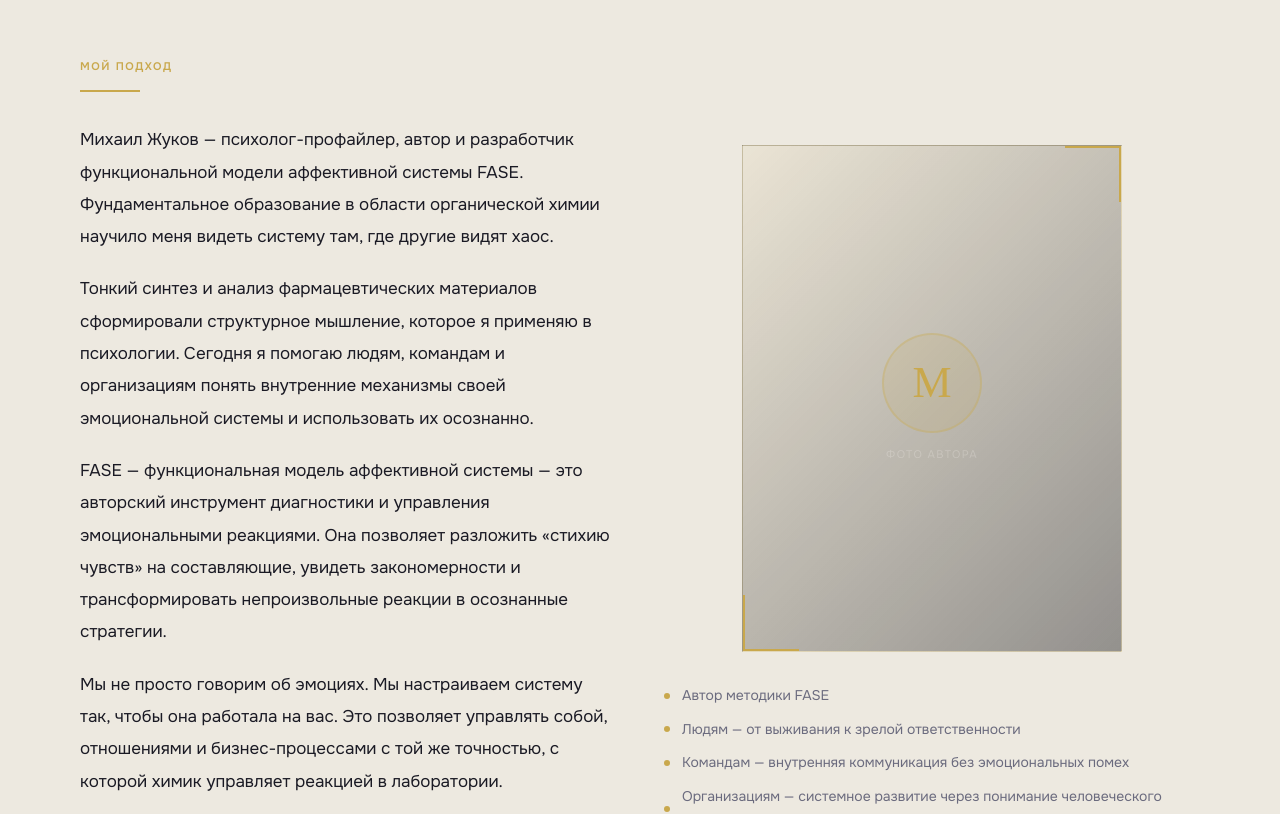
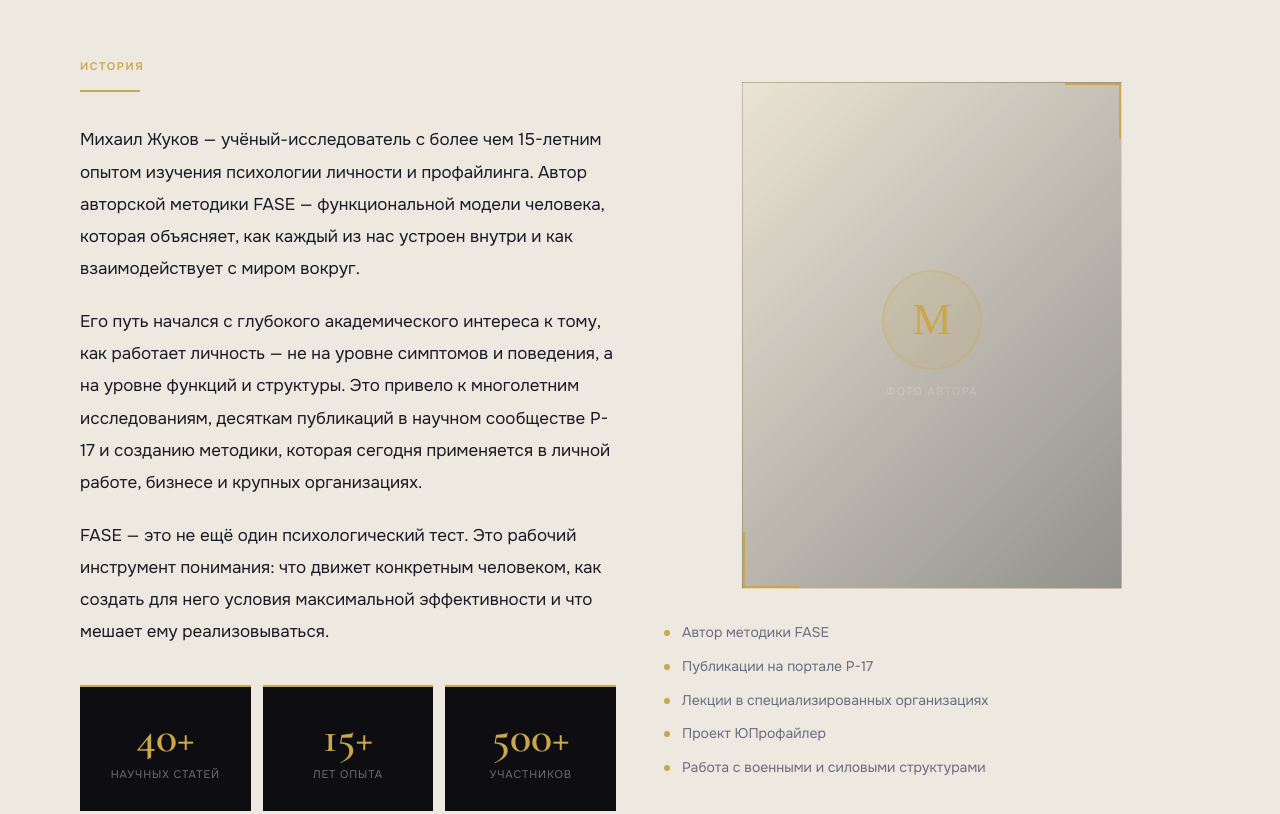
Before and after one commit to roststat/mikhail-zhukov, a Next.js app: page /about in a window 1280 px wide. Shown: the part 540-1354 px from the top of the page. Built offline with nearby package versions, Linux system fonts and the light colour scheme.

Commit message:
Revert "Update about page with new author bio from FASE methodology description"
This reverts commit 1f08dfcb3e5b7e2e5522a74eeb1e6657b5f79e11.

```diff
--- a/app/about/page.tsx
+++ b/app/about/page.tsx
@@ -2,7 +2,7 @@ import Link from "next/link";
 
 export const metadata = {
   title: "Об авторе — Михаил Жуков",
-  description: "Психолог-профайлер, автор и разработчик функциональной модели аффективной системы FASE.",
+  description: "Учёный-исследователь с более чем 15-летним опытом изучения психологии личности и профайлинга. Автор авторской методики FASE.",
 };
 
 export default function About() {
@@ -18,10 +18,10 @@ export default function About() {
 
   const achievements = [
     "Автор методики FASE",
-    "Людям — от выживания к зрелой ответственности",
-    "Командам — внутренняя коммуникация без эмоциональных помех",
-    "Организациям — системное развитие через понимание человеческого фактора",
-    "Образование в области органической химии",
+    "Публикации на портале P-17",
+    "Лекции в специализированных организациях",
+    "Проект ЮПрофайлер",
+    "Работа с военными и силовыми структурами",
   ];
 
   return (
@@ -32,7 +32,7 @@ export default function About() {
             <div className="gold-rule"></div>
             <span className="tag">Об авторе</span>
           </div>
-          <h1 className="page-h1 f-display">Психолог.<br /><em style={{color:"var(--gold)"}}>Профайлер.</em><br />Исследователь.</h1>
+          <h1 className="page-h1 f-display">Учёный.<br /><em style={{color:"var(--gold)"}}>Исследователь.</em><br />Профайлер.</h1>
         </div>
       </div>
 
@@ -40,12 +40,11 @@ export default function About() {
         <div className="wrap">
           <div className="grid-2">
             <div>
-              <span className="tag">Мой подход</span>
+              <span className="tag">История</span>
               <div className="gold-rule" style={{margin:"12px 0 32px"}}></div>
-              <p style={{fontSize:"17px",color:"var(--text)",lineHeight:1.9,marginBottom:"20px"}}>Михаил Жуков — психолог-профайлер, автор и разработчик функциональной модели аффективной системы FASE. Фундаментальное образование в области органической химии научило меня видеть систему там, где другие видят хаос.</p>
-              <p style={{fontSize:"17px",color:"var(--text)",lineHeight:1.9,marginBottom:"20px"}}>Тонкий синтез и анализ фармацевтических материалов сформировали структурное мышление, которое я применяю в психологии. Сегодня я помогаю людям, командам и организациям понять внутренние механизмы своей эмоциональной системы и использовать их осознанно.</p>
-              <p style={{fontSize:"17px",color:"var(--text)",lineHeight:1.9,marginBottom:"20px"}}>FASE — функциональная модель аффективной системы — это авторский инструмент диагностики и управления эмоциональными реакциями. Она позволяет разложить «стихию чувств» на составляющие, увидеть закономерности и трансформировать непроизвольные реакции в осознанные стратегии.</p>
-              <p style={{fontSize:"17px",color:"var(--text)",lineHeight:1.9,marginBottom:"36px"}}>Мы не просто говорим об эмоциях. Мы настраиваем систему так, чтобы она работала на вас. Это позволяет управлять собой, отношениями и бизнес-процессами с той же точностью, с которой химик управляет реакцией в лаборатории.</p>
+              <p style={{fontSize:"17px",color:"var(--text)",lineHeight:1.9,marginBottom:"20px"}}>Михаил Жуков — учёный-исследователь с более чем 15-летним опытом изучения психологии личности и профайлинга. Автор авторской методики FASE — функциональной модели человека, которая объясняет, как каждый из нас устроен внутри и как взаимодействует с миром вокруг.</p>
+              <p style={{fontSize:"17px",color:"var(--text)",lineHeight:1.9,marginBottom:"20px"}}>Его путь начался с глубокого академического интереса к тому, как работает личность — не на уровне симптомов и поведения, а на уровне функций и структуры. Это привело к многолетним исследованиям, десяткам публикаций в научном сообществе P-17 и созданию методики, которая сегодня применяется в личной работе, бизнесе и крупных организациях.</p>
+              <p style={{fontSize:"17px",color:"var(--text)",lineHeight:1.9,marginBottom:"36px"}}>FASE — это не ещё один психологический тест. Это рабочий инструмент понимания: что движет конкретным человеком, как создать для него условия максимальной эффективности и что мешает ему реализовываться.</p>
               <div className="grid-3" style={{gap:"12px",marginTop:"8px"}}>
                 <div className="mini-stat"><div className="mini-stat-num">40+</div><div className="mini-stat-label">Научных статей</div></div>
                 <div className="mini-stat"><div className="mini-stat-num">15+</div><div className="mini-stat-label">Лет опыта</div></div>
```
